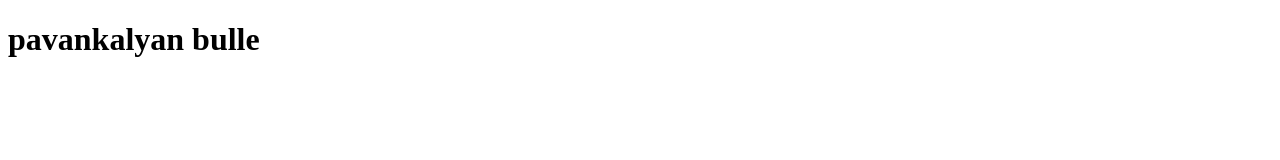
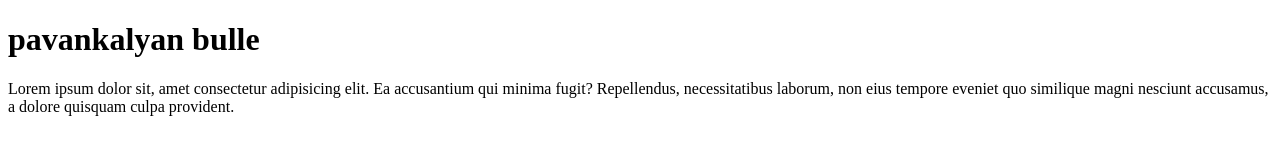
Before and after one commit to prasadg383/prasad-demo, a plain HTML site: page test1.html in a window 1280 px wide. Drawn offline with Linux system fonts and the light colour scheme.

Commit message:
lines added

```diff
--- a/test1.html
+++ b/test1.html
@@ -7,6 +7,7 @@
 </head>
 <body>
     <h1>pavankalyan bulle </h1>
+    Lorem ipsum dolor sit, amet consectetur adipisicing elit. Ea accusantium qui minima fugit? Repellendus, necessitatibus laborum, non eius tempore eveniet quo similique magni nesciunt accusamus, a dolore quisquam culpa provident.
 
 </body>
 </html>
```
